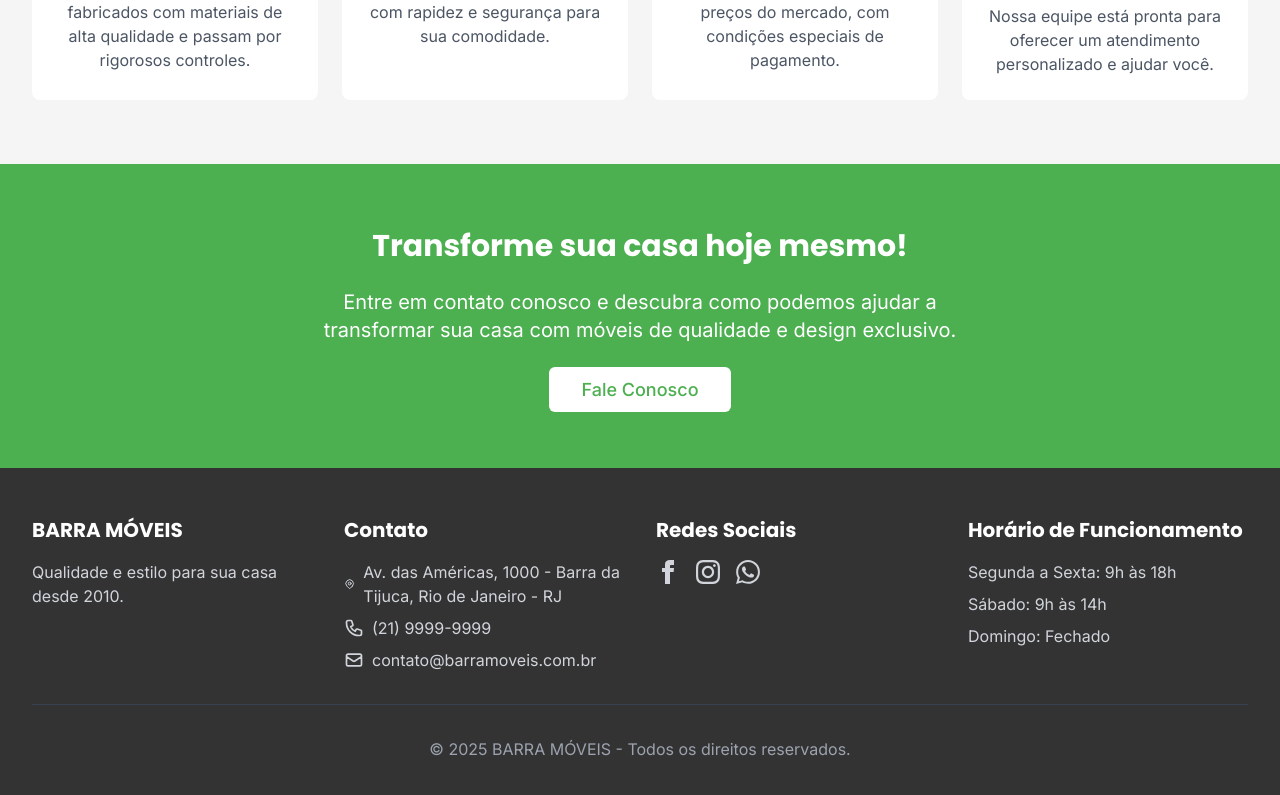
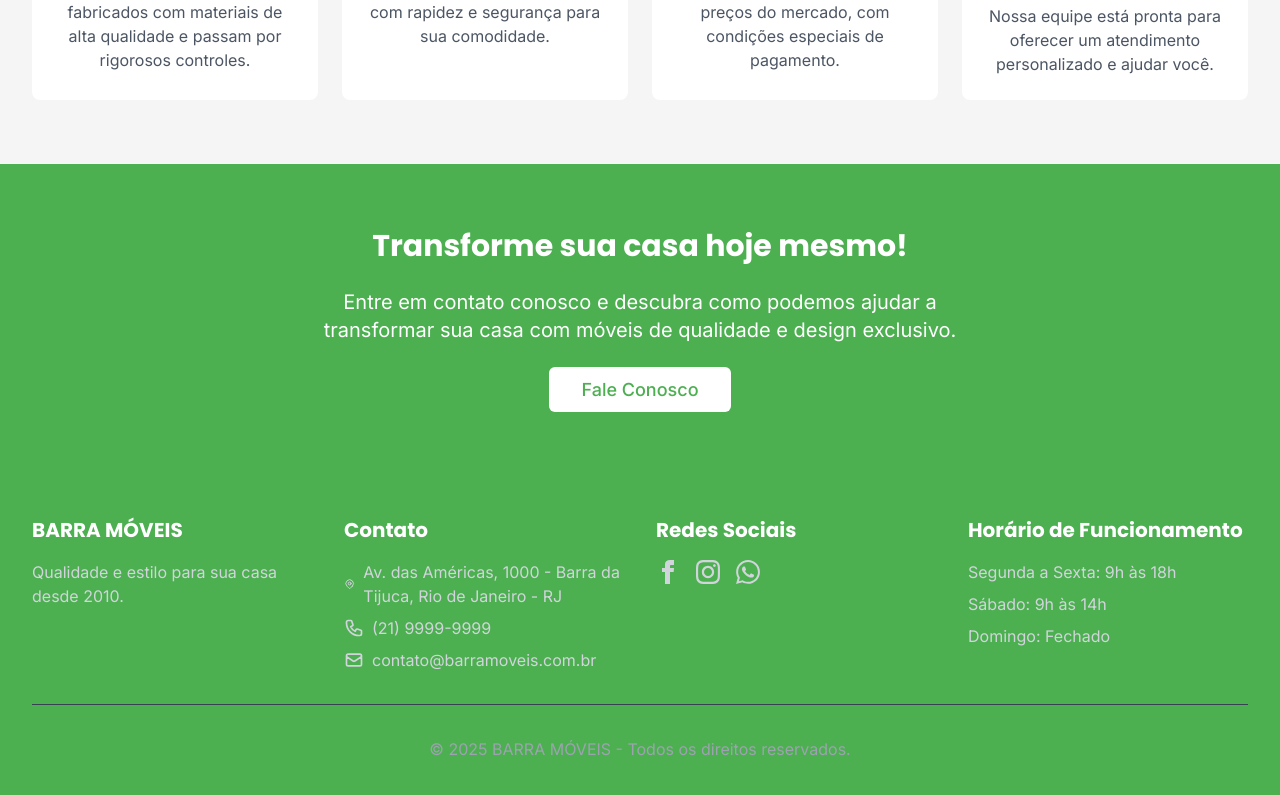
Before and after one commit to IsraelCunha1989/barra-moveis-site, a Next.js app: page / in a window 1280 px wide. Shown: the part 2788-3583 px from the top of the page. Built offline with nearby package versions, Linux system fonts and the light colour scheme.

Commit message:
Update Footer.tsx

```diff
--- a/src/components/Footer.tsx
+++ b/src/components/Footer.tsx
@@ -2,7 +2,7 @@ import Link from 'next/link';
 
 export default function Footer() {
   return (
-    <footer className="bg-neutral-dark text-white">
+    <footer className="bg-primary text-white">
       <div className="container-custom py-12">
         <div className="grid grid-cols-1 md:grid-cols-4 gap-8">
           {/* Informações da empresa */}
```
